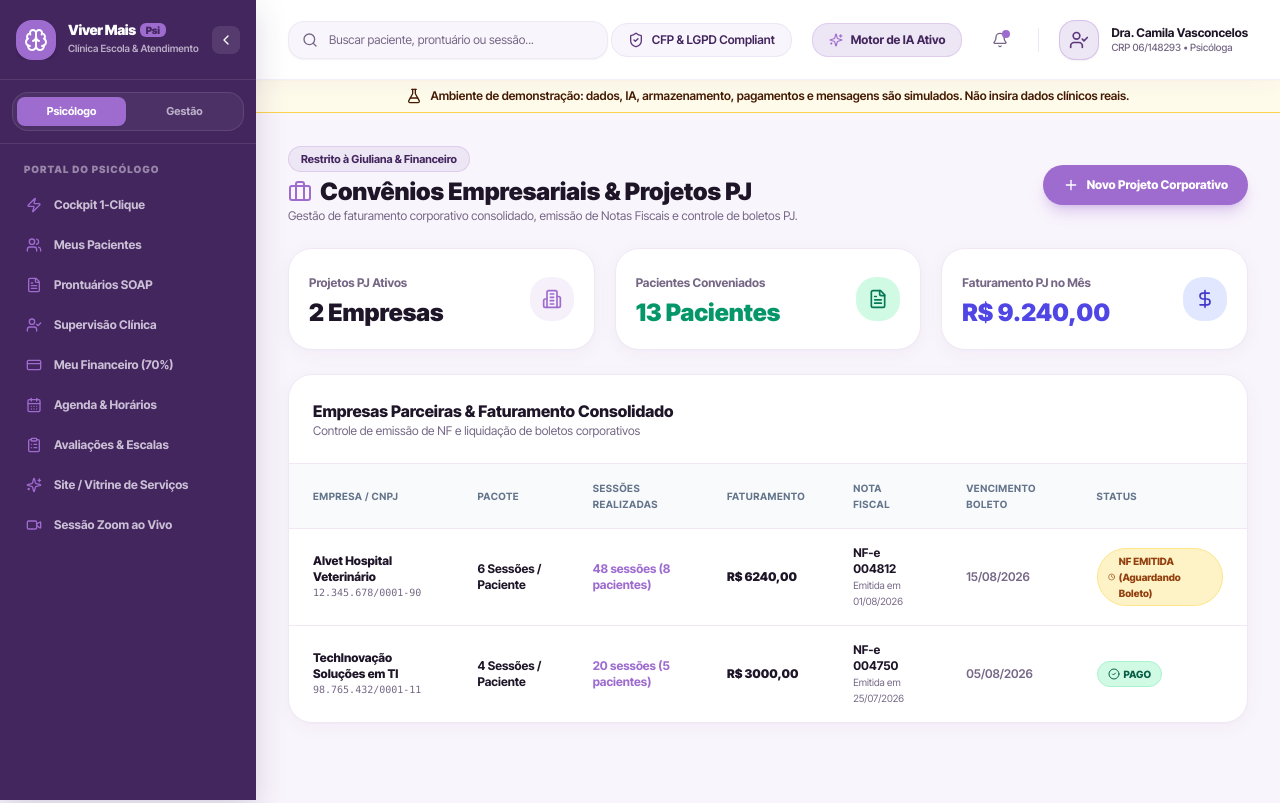
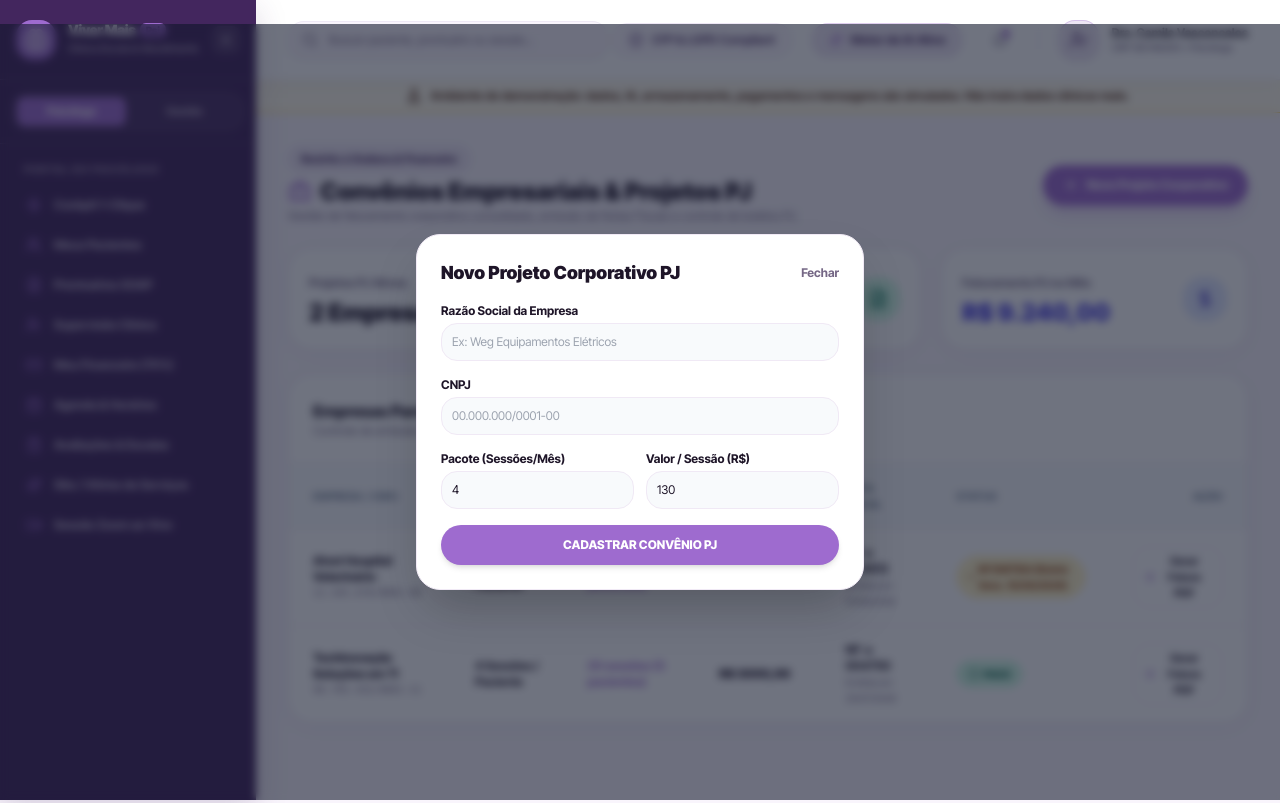
Before and after one commit to victoralmeidaj16/Clinica-viver, a Next.js app in the folder apps/web/: page /convenios in a window 1280 px wide. Both pictures are taken after a click on the button "Novo Projeto Corporativo". Built offline with nearby package versions, Linux system fonts and the light colour scheme.

Commit message:
feat(convenios): cadastro de projetos corporativos PJ e exportacao de fatura consolidada em PDF

```diff
--- a/apps/web/src/app/convenios/page.tsx
+++ b/apps/web/src/app/convenios/page.tsx
@@ -14,7 +14,15 @@ import {
 } from 'lucide-react';
 
 export default function ConveniosPage() {
-  const [projetos] = useState([
+  const [modalNovoProjeto, setModalNovoProjeto] = useState(false);
+  const [formNovoProjeto, setFormNovoProjeto] = useState({
+    empresa: '',
+    cnpj: '',
+    pacoteSessoes: 4,
+    valorPorSessao: 130,
+  });
+
+  const [projetos, setProjetos] = useState([
     {
       id: 'PROJ-ALVET-2026',
       empresa: 'Alvet Hospital Veterinário',
@@ -45,6 +53,106 @@ export default function ConveniosPage() {
     },
   ]);
 
+  const handleExportarFaturaConvenioPDF = (projeto: typeof projetos[0]) => {
+    const htmlFatura = `
+<!DOCTYPE html>
+<html lang="pt-BR">
+<head>
+  <meta charset="UTF-8">
+  <title>Fatura Corporativa PJ — ${projeto.empresa}</title>
+  <style>
+    @import url('https://fonts.googleapis.com/css2?family=Inter:wght@400;600;800;900&display=swap');
+    body { font-family: 'Inter', sans-serif; padding: 40px; background: #fff; color: #1e293b; }
+    .header { border-bottom: 3px solid #4338ca; padding-bottom: 20px; margin-bottom: 30px; flex-direction: row; justify-content: space-between; display: flex; }
+    .title { font-size: 22px; font-weight: 900; color: #4338ca; }
+    .meta { font-size: 11px; text-align: right; color: #64748b; }
+    .box { background: #f8fafc; border: 1px solid #e2e8f0; padding: 20px; border-radius: 16px; margin-bottom: 24px; }
+    table { width: 100%; border-collapse: collapse; margin-top: 10px; font-size: 12px; }
+    th { background: #4338ca; color: white; padding: 10px; text-align: left; font-size: 10px; text-transform: uppercase; }
+    td { padding: 12px 10px; border-bottom: 1px solid #e2e8f0; }
+    .total-row { font-size: 16px; font-weight: 900; color: #059669; text-align: right; margin-top: 20px; }
+    .footer { margin-top: 50px; font-size: 10px; color: #94a3b8; text-align: center; border-top: 1px solid #e2e8f0; padding-top: 15px; }
+  </style>
+</head>
+<body>
+  <div class="header">
+    <div>
+      <div class="title">Viver Mais Psicologia</div>
+      <div style="font-size: 12px; color: #64748b;">Relatório Consolidado de Atendimentos Corporativos (PJ)</div>
+    </div>
+    <div class="meta">
+      <div><strong>Data de Emissão:</strong> ${projeto.dataEmissaoNF}</div>
+      <div><strong>Nota Fiscal:</strong> ${projeto.numeroNF}</div>
+    </div>
+  </div>
+
+  <div class="box">
+    <div style="font-size: 14px; font-weight: 800;">Dados da Empresa Parceira</div>
+    <div style="font-size: 12px; color: #475569; margin-top: 4px;"><strong>Razão Social:</strong> ${projeto.empresa}</div>
+    <div style="font-size: 12px; color: #475569;"><strong>CNPJ:</strong> ${projeto.cnpj}</div>
+  </div>
+
+  <div style="font-size: 14px; font-weight: 800; margin-bottom: 8px;">Detalhamento das Sessões Beneficiárias</div>
+  <table>
+    <thead>
+      <tr>
+        <th>Descrição do Serviço</th>
+        <th>Pacote por Colaborador</th>
+        <th>Sessões Efetuadas</th>
+        <th>Valor Unitário</th>
+        <th style="text-align: right;">Total Faturado</th>
+      </tr>
+    </thead>
+    <tbody>
+      <tr>
+        <td><strong>Psicoterapia Individual para Colaboradores</strong></td>
+        <td>${projeto.pacoteSessoes} Sessões/Mês</td>
+        <td>${projeto.totalSessoesEfetuadas} sessões (${projeto.pacientesAtendidos} colaboradores)</td>
+        <td>R$ ${projeto.valorPorSessao.toFixed(2)}</td>
+        <td style="text-align: right; font-weight: 800;">R$ ${projeto.faturamentoTotal.toFixed(2)}</td>
+      </tr>
+    </tbody>
+  </table>
+
+  <div class="total-row">Valor Total Consolidado a Pagar: R$ ${projeto.faturamentoTotal.toFixed(2)}</div>
+
+  <div class="footer">
+    Documento emitido para fins de faturamento e comprovação fiscal — Viver Mais Psicologia (CNPJ 48.912.830/0001-12)
+  </div>
+
+  <script>window.onload = function() { setTimeout(function() { window.print(); }, 400); };</script>
+</body>
+</html>
+    `;
+    const win = window.open('', '_blank');
+    if (win) {
+      win.document.write(htmlFatura);
+      win.document.close();
+    }
+  };
+
+  const handleCadastrarNovoProjeto = (e: React.FormEvent) => {
+    e.preventDefault();
+    const novo = {
+      id: `PROJ-${Date.now()}`,
+      empresa: formNovoProjeto.empresa,
+      cnpj: formNovoProjeto.cnpj,
+      pacoteSessoes: formNovoProjeto.pacoteSessoes,
+      pacientesAtendidos: 0,
+      totalSessoesEfetuadas: 0,
+      valorPorSessao: formNovoProjeto.valorPorSessao,
+      faturamentoTotal: 0,
+      dataEmissaoNF: 'Hoje',
+      numeroNF: `NF-e 00${Math.floor(1000 + Math.random() * 9000)}`,
+      vencimentoBoleto: 'A definir',
+      status: 'NF_EMITIDA',
+    };
+    setProjetos([novo, ...projetos]);
+    setModalNovoProjeto(false);
+    setFormNovoProjeto({ empresa: '', cnpj: '', pacoteSessoes: 4, valorPorSessao: 130 });
+    alert(`Projeto corporativo para ${novo.empresa} cadastrado com sucesso!`);
+  };
+
   return (
     <div className="space-y-6 max-w-6xl mx-auto pb-12">
       {/* Header */}
@@ -62,7 +170,7 @@ export default function ConveniosPage() {
 
         <button
           type="button"
-          onClick={() => alert('Abrir modal de novo projeto empresarial')}
+          onClick={() => setModalNovoProjeto(true)}
           className="bg-psi-vibrant hover:bg-psi-vibrant/90 text-white font-extrabold text-xs px-5 py-3 rounded-2xl shadow-lg shadow-psi-vibrant/30 transition-all flex items-center gap-2"
         >
           <Plus className="w-4 h-4" />
@@ -70,12 +178,86 @@ export default function ConveniosPage() {
         </button>
       </div>
 
+      {/* Modal de Novo Projeto PJ */}
+      {modalNovoProjeto && (
+        <div className="fixed inset-0 bg-slate-900/60 backdrop-blur-sm z-50 flex items-center justify-center p-4">
+          <div className="bg-surface rounded-3xl p-6 border border-line shadow-2xl max-w-md w-full space-y-4">
+            <div className="flex items-center justify-between">
+              <h2 className="text-lg font-black text-ink">Novo Projeto Corporativo PJ</h2>
+              <button
+                type="button"
+                onClick={() => setModalNovoProjeto(false)}
+                className="text-muted hover:text-ink text-xs font-bold"
+              >
+                Fechar
+              </button>
+            </div>
+
+            <form onSubmit={handleCadastrarNovoProjeto} className="space-y-4 text-xs">
+              <div>
+                <label className="font-bold text-ink block mb-1">Razão Social da Empresa</label>
+                <input
+                  type="text"
+                  required
+                  value={formNovoProjeto.empresa}
+                  onChange={(e) => setFormNovoProjeto({ ...formNovoProjeto, empresa: e.target.value })}
+                  placeholder="Ex: Weg Equipamentos Elétricos"
+                  className="w-full bg-slate-50 border border-line rounded-xl p-2.5 text-ink focus:outline-none focus:border-psi-vibrant"
+                />
+              </div>
+
+              <div>
+                <label className="font-bold text-ink block mb-1">CNPJ</label>
+                <input
+                  type="text"
+                  required
+                  value={formNovoProjeto.cnpj}
+                  onChange={(e) => setFormNovoProjeto({ ...formNovoProjeto, cnpj: e.target.value })}
+                  placeholder="00.000.000/0001-00"
+                  className="w-full bg-slate-50 border border-line rounded-xl p-2.5 text-ink focus:outline-none focus:border-psi-vibrant"
+                />
+              </div>
+
+              <div className="grid grid-cols-2 gap-3">
+                <div>
+                  <label className="font-bold text-ink block mb-1">Pacote (Sessões/Mês)</label>
+                  <input
+                    type="number"
+                    required
+                    value={formNovoProjeto.pacoteSessoes}
+                    onChange={(e) => setFormNovoProjeto({ ...formNovoProjeto, pacoteSessoes: Number(e.target.value) })}
+                    className="w-full bg-slate-50 border border-line rounded-xl p-2.5 text-ink focus:outline-none focus:border-psi-vibrant"
+                  />
+                </div>
+                <div>
+                  <label className="font-bold text-ink block mb-1">Valor / Sessão (R$)</label>
+                  <input
+                    type="number"
+                    required
+                    value={formNovoProjeto.valorPorSessao}
+                    onChange={(e) => setFormNovoProjeto({ ...formNovoProjeto, valorPorSessao: Number(e.target.value) })}
+                    className="w-full bg-slate-50 border border-line rounded-xl p-2.5 text-ink focus:outline-none focus:border-psi-vibrant"
+                  />
+                </div>
+              </div>
+
+              <button
+                type="submit"
+                className="w-full bg-psi-vibrant text-white font-extrabold py-3 rounded-2xl shadow-md hover:bg-psi-vibrant/90 transition-all"
+              >
+                CADASTRAR CONVÊNIO PJ
+              </button>
+            </form>
+          </div>
+        </div>
+      )}
+
       {/* KPI Cards */}
       <div className="grid grid-cols-1 sm:grid-cols-3 gap-5">
         <div className="bg-surface p-5 rounded-3xl border border-line shadow-card flex items-center justify-between">
           <div>
             <span className="text-xs font-bold text-muted">Projetos PJ Ativos</span>
-            <h3 className="text-2xl font-black text-ink mt-1">2 Empresas</h3>
+            <h3 className="text-2xl font-black text-ink mt-1">{projetos.length} Empresas</h3>
           </div>
           <div className="p-3 bg-psi-vibrant/10 text-psi-vibrant rounded-2xl">
             <Building2 className="w-5 h-5" />
@@ -105,9 +287,11 @@ export default function ConveniosPage() {
 
       {/* Tabela de Projetos PJ */}
       <div className="bg-surface rounded-3xl border border-line shadow-card overflow-hidden">
-        <div className="p-6 border-b border-line">
-          <h3 className="font-extrabold text-base text-ink">Empresas Parceiras & Faturamento Consolidado</h3>
-          <p className="text-xs text-muted">Controle de emissão de NF e liquidação de boletos corporativos</p>
+        <div className="p-6 border-b border-line flex items-center justify-between">
+          <div>
+            <h3 className="font-extrabold text-base text-ink">Empresas Parceiras & Faturamento Consolidado</h3>
+            <p className="text-xs text-muted">Controle de emissão de NF, boletos e exportação de fatura gerencial em PDF</p>
+          </div>
         </div>
 
         <div className="overflow-x-auto">
@@ -119,8 +303,8 @@ export default function ConveniosPage() {
                 <th className="px-6 py-4">Sessões Realizadas</th>
                 <th className="px-6 py-4">Faturamento</th>
                 <th className="px-6 py-4">Nota Fiscal</th>
-                <th className="px-6 py-4">Vencimento Boleto</th>
                 <th className="px-6 py-4">Status</th>
+                <th className="px-6 py-4 text-right">Ação</th>
               </tr>
             </thead>
             <tbody className="divide-y divide-line">
@@ -141,7 +325,6 @@ export default function ConveniosPage() {
                     <div className="font-bold text-ink">{item.numeroNF}</div>
                     <div className="text-[10px] text-muted">Emitida em {item.dataEmissaoNF}</div>
                   </td>
-                  <td className="px-6 py-4 font-semibold text-muted">{item.vencimentoBoleto}</td>
                   <td className="px-6 py-4">
                     {item.status === 'PAGO' ? (
                       <span className="bg-emerald-100 text-emerald-800 border border-emerald-200 text-[10px] font-extrabold px-2.5 py-1 rounded-full inline-flex items-center gap-1">
@@ -151,9 +334,19 @@ export default function ConveniosPage() {
                     ) : (
                       <span className="bg-amber-100 text-amber-800 border border-amber-200 text-[10px] font-extrabold px-2.5 py-1 rounded-full inline-flex items-center gap-1">
                         <Clock className="w-3 h-3" />
-                        NF EMITIDA (Aguardando Boleto)
+                        NF EMITIDA (Boleto Venc. {item.vencimentoBoleto})
                       </span>
                     )}
+                  </td>
+                  <td className="px-6 py-4 text-right">
+                    <button
+                      type="button"
+                      onClick={() => handleExportarFaturaConvenioPDF(item)}
+                      className="bg-surface hover:bg-slate-100 border border-line text-ink font-bold text-[11px] px-3 py-1.5 rounded-xl transition-all inline-flex items-center gap-1"
+                    >
+                      <FileText className="w-3.5 h-3.5 text-psi-vibrant" />
+                      Gerar Fatura PDF
+                    </button>
                   </td>
                 </tr>
               ))}
```
